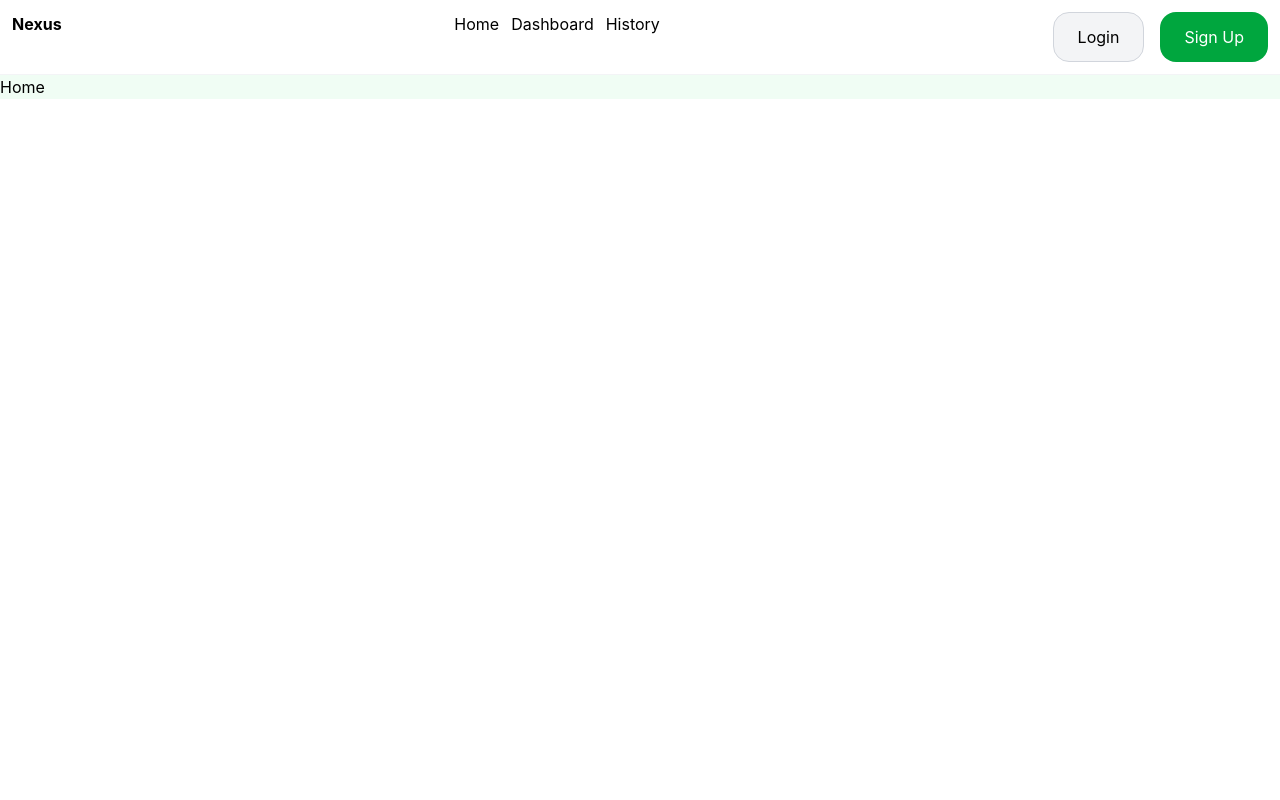
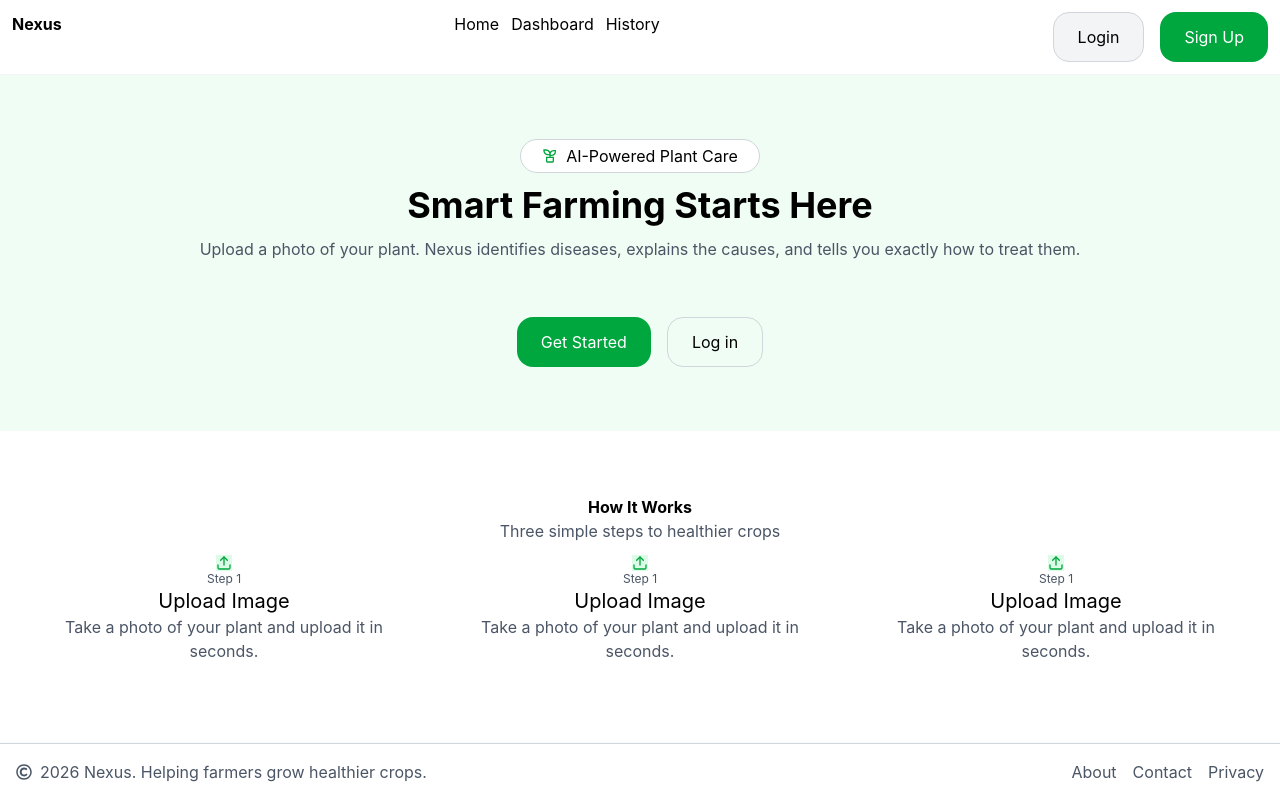
Before and after one commit to ADEDANCE/nexus, a React (Vite) app: page / in a window 1280 px wide. Built offline with nearby package versions, Linux system fonts and the light colour scheme.

Commit message:
Install react icon

```diff
--- a/package.json
+++ b/package.json
@@ -13,6 +13,7 @@
     "@tailwindcss/vite": "^4.2.2",
     "react": "^19.2.4",
     "react-dom": "^19.2.4",
+    "react-icons": "^5.6.0",
     "react-router-dom": "^7.13.2",
     "tailwindcss": "^4.2.2"
   },
--- a/src/App.jsx
+++ b/src/App.jsx
@@ -1,16 +1,18 @@
 import Navber from "./components/Navber";
 import { Route, Routes } from "react-router-dom";
 import Home from "./pages/Home";
+import Footer from "./components/Footer";
 
 function App() {
   return (
     <div className="flex flex-col min-h-screen">
+      <Navber />
       <main className="grow">
-        <Navber />
         <Routes>
           <Route path="/" element={<Home />} />
         </Routes>
       </main>
+      <Footer />
     </div>
   );
 }
--- a/src/pages/Home.jsx
+++ b/src/pages/Home.jsx
@@ -1,7 +1,14 @@
 import React from "react";
+import Hero from "../section/Hero";
+import About from "../section/About";
 
 const Home = () => {
-  return <div className=" bg-green-50">Home</div>;
+  return (
+    <div className=" bg-green-50 ">
+      <Hero />
+      <About />
+    </div>
+  );
 };
 
 export default Home;
```
Also changed, not shown: 1 other file (tests, documents, lock files or other folders).
